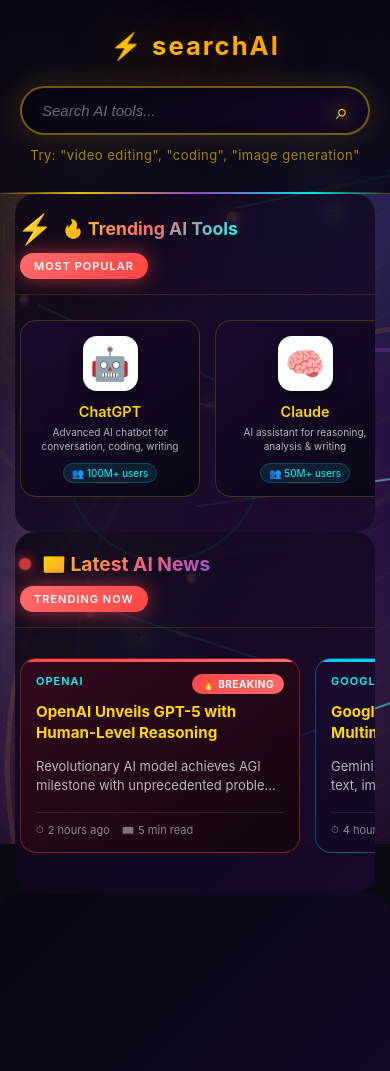
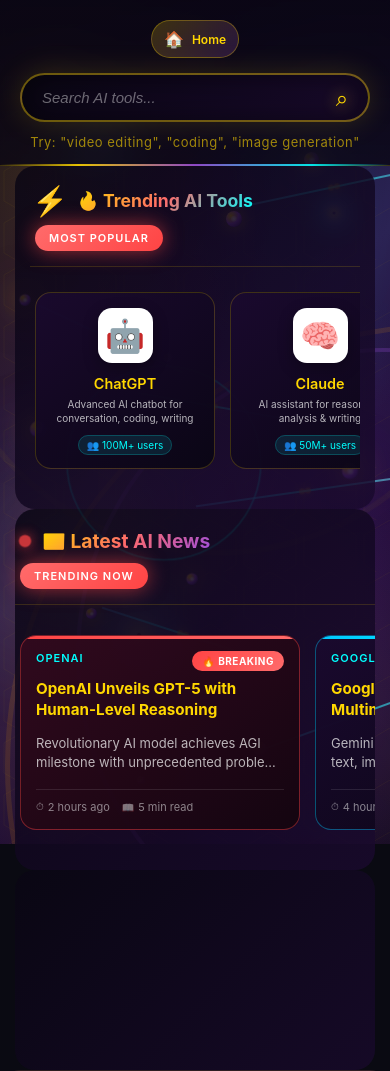
Before and after one commit to prasunghorai667-cell/searchAI.com, a website with bundled scripts: page public/index.html in a window 390 px wide. Shown: the top 1071 px of the page. Built offline with nearby package versions, Linux system fonts and the light colour scheme.

Commit message:
Add files via upload

```diff
--- a/public/index.html
+++ b/public/index.html
@@ -68,7 +68,15 @@
 </div>
 
 <header>
-    <h1>⚡ searchAI</h1>
+    <div class="header-bar">
+        <a href="#" onclick="goHome(); return false;" class="home-btn" id="homeBtn">
+            <span class="home-icon">🏠</span>
+            <span class="home-text">Home</span>
+        </a>
+        <button class="back-btn" id="backBtn" onclick="clearSearch()" style="display: none;">
+            <span>←</span> Back
+        </button>
+    </div>
     <div class="search-container">
         <div class="search-wrapper">
             <input type="text" id="searchInput" placeholder="Search AI tools..." autocomplete="off">
--- a/public/script.js
+++ b/public/script.js
@@ -551,10 +551,12 @@ function showOriginalContent() {
     const trendingSection = document.getElementById('trendingTools');
     const newsSection = document.getElementById('latestNews');
     const videosSection = document.querySelector('.videos');
+    const backBtn = document.getElementById('backBtn');
 
     trendingSection.style.display = 'block';
     newsSection.style.display = 'block';
     videosSection.style.display = 'block';
+    backBtn.style.display = 'none';
     isSearchActive = false;
 }
 
@@ -562,11 +564,17 @@ function hideOriginalContent() {
     const trendingSection = document.getElementById('trendingTools');
     const newsSection = document.getElementById('latestNews');
     const videosSection = document.querySelector('.videos');
+    const backBtn = document.getElementById('backBtn');
 
     trendingSection.style.display = 'none';
     newsSection.style.display = 'none';
     videosSection.style.display = 'none';
+    backBtn.style.display = 'flex';
     isSearchActive = true;
+}
+
+function goHome() {
+    clearSearch();
 }
 
 function searchAI() {
@@ -781,6 +789,7 @@ document.addEventListener('keydown', (e) => {
 
 window.selectSuggestion = selectSuggestion;
 window.clearSearch = clearSearch;
+window.goHome = goHome;
 window.searchAI = searchAI;
 window.openNewsModal = openNewsModal;
 window.closeNewsModal = closeNewsModal;
--- a/public/style.css
+++ b/public/style.css
@@ -399,9 +399,8 @@ header {
     z-index: 10;
     background: linear-gradient(180deg, rgba(10, 6, 20, 0.95) 0%, rgba(10, 6, 20, 0.8) 100%);
     backdrop-filter: blur(20px);
-    padding: 30px 20px;
-    text-align: center;
-    border-bottom: 1px solid rgba(255, 215, 0, 0.3);
+    padding: 20px 20px 15px;
+    border-bottom: 1px solid rgba(255, 215, 0, 0.2);
 }
 
 header::before {
@@ -426,6 +425,90 @@ header::before {
     50% { opacity: 1; }
 }
 
+.header-bar {
+    display: flex;
+    justify-content: center;
+    align-items: center;
+    gap: 15px;
+    margin-bottom: 20px;
+}
+
+.home-btn {
+    position: absolute;
+    left: 20px;
+    top: 50%;
+    transform: translateY(-50%);
+    display: flex;
+    align-items: center;
+    gap: 8px;
+    background: linear-gradient(135deg, rgba(255, 215, 0, 0.2), rgba(157, 78, 221, 0.2));
+    border: 1px solid rgba(255, 215, 0, 0.3);
+    color: #FFD700;
+    padding: 10px 18px;
+    border-radius: 25px;
+    text-decoration: none;
+    font-size: 14px;
+    font-weight: 600;
+    transition: all 0.3s ease;
+}
+
+.home-btn:hover {
+    background: linear-gradient(135deg, rgba(255, 215, 0, 0.4), rgba(157, 78, 221, 0.4));
+    transform: translateY(-50%) scale(1.05);
+    box-shadow: 0 5px 20px rgba(255, 215, 0, 0.3);
+}
+
+.home-icon {
+    font-size: 16px;
+}
+
+.back-btn {
+    position: absolute;
+    right: 20px;
+    top: 50%;
+    transform: translateY(-50%);
+    display: flex;
+    align-items: center;
+    gap: 8px;
+    background: linear-gradient(135deg, rgba(255, 215, 0, 0.2), rgba(157, 78, 221, 0.2));
+    border: 1px solid rgba(255, 215, 0, 0.3);
+    color: #FFD700;
+    padding: 10px 18px;
+    border-radius: 25px;
+    font-size: 14px;
+    font-weight: 600;
+    cursor: pointer;
+    transition: all 0.3s ease;
+}
+
+.back-btn:hover {
+    background: linear-gradient(135deg, rgba(255, 215, 0, 0.4), rgba(157, 78, 221, 0.4));
+    transform: translateY(-50%) scale(1.05);
+    box-shadow: 0 5px 20px rgba(255, 215, 0, 0.3);
+}
+
+header::before {
+    content: '';
+    position: absolute;
+    bottom: -1px;
+    left: 0;
+    right: 0;
+    height: 2px;
+    background: linear-gradient(90deg,
+        transparent,
+        #FFD700 20%,
+        #9D4EDD 50%,
+        #00FFFF 80%,
+        transparent
+    );
+    animation: border-glow 3s ease-in-out infinite;
+}
+
+@keyframes border-glow {
+    0%, 100% { opacity: 0.5; }
+    50% { opacity: 1; }
+}
+
 h1 {
     margin: 0 0 25px 0;
     font-size: 2.2rem;
@@ -450,6 +533,8 @@ h1 {
     justify-content: center;
     position: relative;
     z-index: 20;
+    max-width: 650px;
+    margin: 0 auto;
 }
 
 .search-wrapper {
@@ -506,6 +591,7 @@ input::placeholder {
     position: relative;
     z-index: 20;
     letter-spacing: 0.5px;
+    text-align: center;
 }
 
 .suggestions {
@@ -643,9 +729,22 @@ iframe {
 }
 
 #results {
-    padding: 30px;
-    min-height: 250px;
+    padding: 20px 30px 30px;
+    min-height: 200px;
     position: relative;
+    z-index: 5;
+}
+
+#results::before {
+    content: '';
+    position: absolute;
+    top: 0;
+    left: 30px;
+    right: 30px;
+    bottom: 0;
+    background: linear-gradient(135deg, rgba(10, 6, 20, 0.75), rgba(26, 10, 46, 0.75));
+    border-radius: 20px;
+    z-index: -1;
 }
 
 #results::before {
@@ -667,6 +766,10 @@ iframe {
     align-items: center;
     flex-wrap: wrap;
     gap: 15px;
+    padding: 15px 20px;
+    background: linear-gradient(135deg, rgba(10, 6, 20, 0.9), rgba(26, 10, 46, 0.9));
+    border-radius: 16px;
+    border: 1px solid rgba(255, 215, 0, 0.2);
 }
 
 .results-count {
@@ -689,7 +792,6 @@ iframe {
 
 .clear-search-btn:hover {
     background: linear-gradient(135deg, rgba(255, 215, 0, 0.4), rgba(157, 78, 221, 0.4));
-    transform: translateX(-5px);
     box-shadow: 0 5px 20px rgba(255, 215, 0, 0.2);
 }
 
@@ -814,10 +916,10 @@ iframe {
     color: rgba(255, 255, 255, 0.6);
     padding: 50px;
     font-size: 1.1rem;
-    background: linear-gradient(135deg, rgba(26, 10, 46, 0.8), rgba(10, 6, 20, 0.8));
+    background: rgba(20, 30, 50, 0.7);
     border-radius: 16px;
-    margin: 20px 0;
-    border: 1px solid rgba(255, 215, 0, 0.1);
+    margin: 0;
+    border: 1px solid rgba(0, 255, 200, 0.1);
 }
 
 .video-grid {
@@ -1352,7 +1454,40 @@ iframe {
 }
 
 @media (max-width: 768px) {
-    .trending-tools {
+    .home-btn {
+        position: static;
+        transform: none;
+        padding: 8px 12px;
+        font-size: 12px;
+    }
+
+    .back-btn {
+        position: static;
+        transform: none;
+        padding: 8px 12px;
+        font-size: 12px;
+    }
+
+    .header-bar {
+        flex-wrap: wrap;
+        gap: 10px;
+        margin-bottom: 15px;
+    }
+
+    #results {
+        padding: 15px;
+    }
+
+    #results::before {
+        left: 15px;
+        right: 15px;
+    }
+
+    .results-header {
+        padding: 12px 15px;
+    }
+
+    .latest-news {
         padding: 0 15px 20px;
     }
 
```
